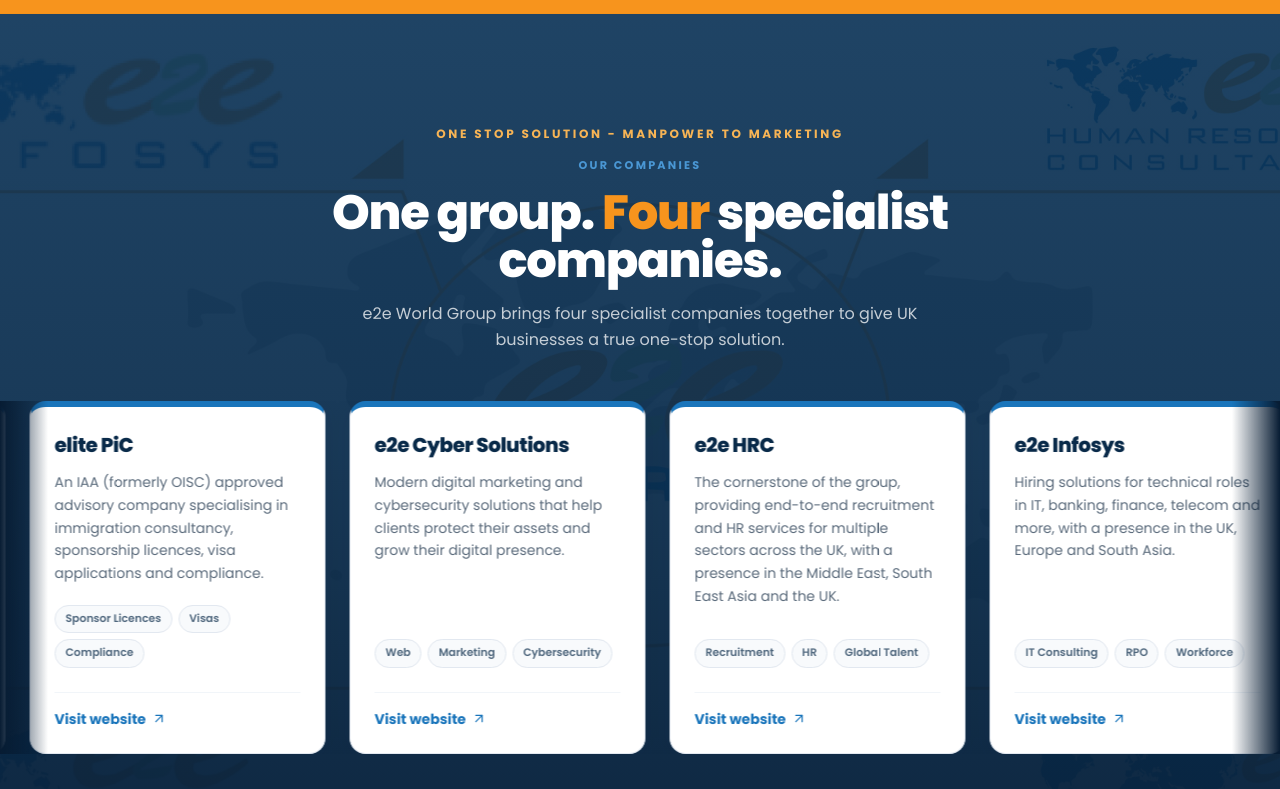
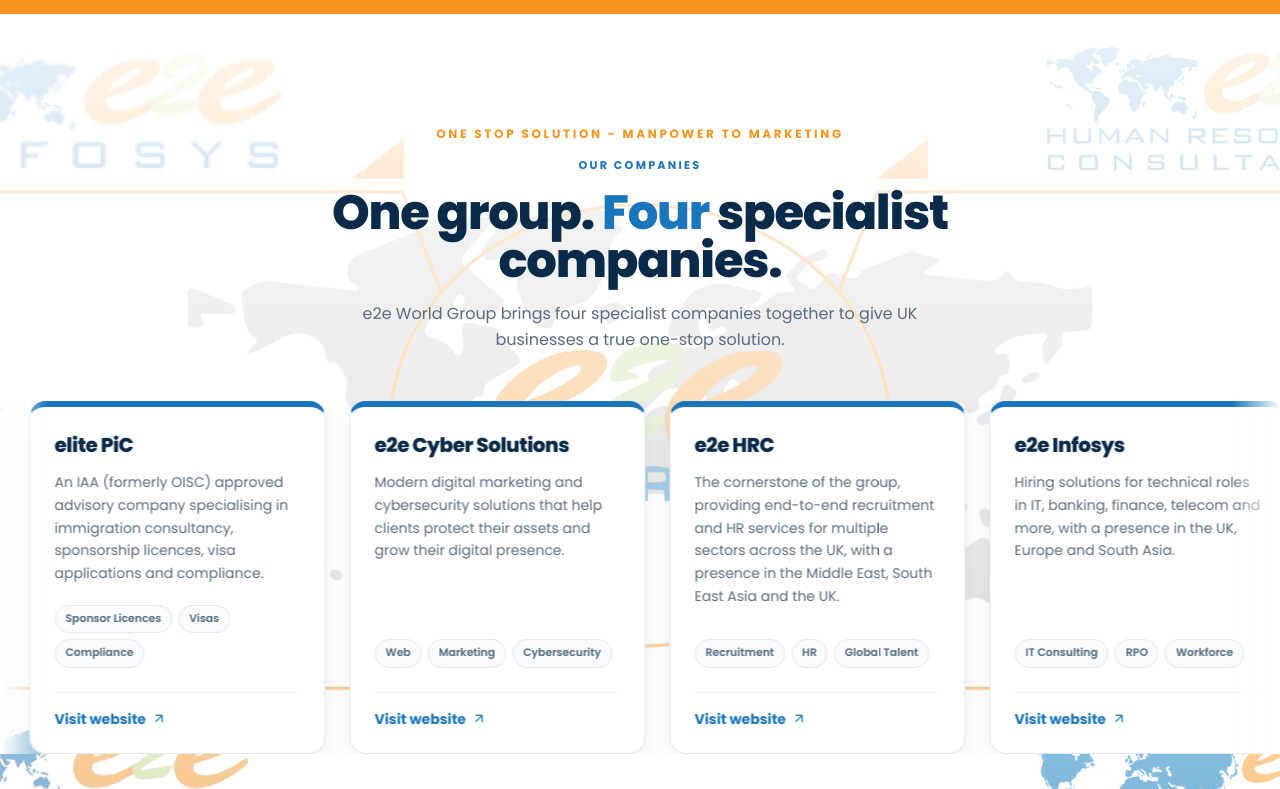
Before and after one commit to rahulchaudhari31/E2E-WORLD-, a React (Vite) app: page / in a window 1280 px wide. Shown: the part 911-1700 px from the top of the page. Built offline with nearby package versions, Linux system fonts and the light colour scheme.

Commit message:
Update company section and team structure

```diff
--- a/src/components/about/GroupStructure.jsx
+++ b/src/components/about/GroupStructure.jsx
@@ -21,13 +21,13 @@ const GroupNode = () => {
       <span className="absolute -top-3 left-1/2 z-10 -translate-x-1/2 rounded-full bg-teal px-3 py-1 text-[10px] font-bold uppercase tracking-[0.18em] text-navy">
         Group
       </span>
-      <div className="relative overflow-hidden rounded-2xl bg-navy p-6 text-center text-white shadow-xl ring-1 ring-navy-dark/15">
+      <div className="relative overflow-hidden rounded-2xl bg-navy p-6 text-center text-white shadow-xl ring-1 ring-white/15">
         <div
           className="absolute -right-10 -top-10 h-28 w-28 rounded-full bg-teal/20 blur-2xl"
           aria-hidden="true"
         />
         <div className="relative">
-          <span className="inline-flex h-12 w-12 items-center justify-center rounded-xl bg-white/10 text-teal-light ring-1 ring-navy-dark/15">
+          <span className="inline-flex h-12 w-12 items-center justify-center rounded-xl bg-white/10 text-teal-light ring-1 ring-white/15">
             <Building2 size={24} aria-hidden="true" />
           </span>
           <p className="mt-3 text-lg font-bold font-heading">{company.name}</p>
@@ -85,7 +85,7 @@ const VentureNode = ({ venture }) => {
 
 const GroupStructure = () => {
   return (
-    <section className="relative isolate overflow-hidden bg-navy-dark py-16 sm:py-20 lg:py-24">
+    <section className="relative isolate overflow-hidden bg-white py-16 sm:py-20 lg:py-24">
       <div aria-hidden="true" className="absolute inset-0">
         <img
           src={images.groupTeamBackground}
@@ -93,8 +93,8 @@ const GroupStructure = () => {
           loading="lazy"
           className="h-full w-full object-cover"
         />
-        <div className="absolute inset-0 bg-blue-dark/80" />
-        <div className="absolute inset-0 bg-gradient-to-b from-navy-dark/60 via-navy-dark/70 to-navy-dark/90" />
+        <div className="absolute inset-0 bg-white/40" />
+        <div className="absolute inset-0 bg-gradient-to-b from-white/85 via-white/45 to-white/10" />
       </div>
 
       <Container className="relative z-10">
@@ -102,7 +102,6 @@ const GroupStructure = () => {
           eyebrow="Our Group"
           title="One group. Four specialist companies."
           subtitle="A connected family of businesses working together to support every stage of your journey — from hiring to growth."
-          light
         />
 
         <Reveal preset="fadeUp">
@@ -112,11 +111,11 @@ const GroupStructure = () => {
             {/* Desktop branching connectors */}
             <div className="relative hidden lg:block">
               <div
-                className="absolute left-1/2 top-0 h-8 w-px -translate-x-1/2 bg-white/40"
+                className="absolute left-1/2 top-0 h-8 w-px -translate-x-1/2 bg-slate-300"
                 aria-hidden="true"
               />
               <div
-                className="absolute top-8 h-px bg-white/40"
+                className="absolute top-8 h-px bg-slate-300"
                 style={{
                   left: 'calc(12.5% - 7.5px)',
                   right: 'calc(12.5% - 7.5px)',
@@ -127,7 +126,7 @@ const GroupStructure = () => {
                 {ventures.map((venture) => (
                   <div key={venture.slug} className="relative pt-16">
                     <span
-                      className="absolute left-1/2 top-8 h-8 w-px -translate-x-1/2 bg-white/40"
+                      className="absolute left-1/2 top-8 h-8 w-px -translate-x-1/2 bg-slate-300"
                       aria-hidden="true"
                     />
                     <VentureNode venture={venture} />
@@ -140,23 +139,23 @@ const GroupStructure = () => {
             <div className="relative lg:hidden">
               <div className="relative h-6">
                 <span
-                  className="absolute left-1/2 top-0 h-6 w-px -translate-x-1/2 bg-white/40"
+                  className="absolute left-1/2 top-0 h-6 w-px -translate-x-1/2 bg-slate-300"
                   aria-hidden="true"
                 />
                 <span
-                  className="absolute left-5 right-1/2 top-6 h-px bg-white/40"
+                  className="absolute left-5 right-1/2 top-6 h-px bg-slate-300"
                   aria-hidden="true"
                 />
               </div>
               <div className="relative space-y-4 pt-6">
                 <span
-                  className="absolute bottom-8 left-5 top-0 w-px bg-white/20"
+                  className="absolute bottom-8 left-5 top-0 w-px bg-slate-200"
                   aria-hidden="true"
                 />
                 {ventures.map((venture) => (
                   <div key={venture.slug} className="relative pl-10">
                     <span
-                      className="absolute left-5 top-8 h-2.5 w-2.5 -translate-x-1/2 rounded-full bg-accent ring-4 ring-navy-dark"
+                      className="absolute left-5 top-8 h-2.5 w-2.5 -translate-x-1/2 rounded-full bg-accent ring-4 ring-white"
                       aria-hidden="true"
                     />
                     <VentureNode venture={venture} />
--- a/src/components/home/CompaniesSection.jsx
+++ b/src/components/home/CompaniesSection.jsx
@@ -106,7 +106,7 @@ const CompaniesSection = () => {
   return (
     <section
       id="companies"
-      className="relative isolate scroll-mt-[var(--nav-height)] overflow-hidden bg-navy-dark py-20 md:py-28"
+      className="relative isolate scroll-mt-[var(--nav-height)] overflow-hidden bg-white py-20 md:py-28"
     >
       <div aria-hidden="true" className="absolute inset-0">
         <img
@@ -115,24 +115,24 @@ const CompaniesSection = () => {
           loading="lazy"
           className="h-full w-full object-cover"
         />
-        <div className="absolute inset-0 bg-blue-dark/80" />
-        <div className="absolute inset-0 bg-gradient-to-b from-navy-dark/60 via-navy-dark/70 to-navy-dark/90" />
+        <div className="absolute inset-0 bg-white/40" />
+        <div className="absolute inset-0 bg-gradient-to-b from-white/85 via-white/45 to-white/10" />
       </div>
 
       <Container className="relative z-10">
         <Reveal className="mx-auto max-w-2xl text-center">
           {tagline && (
-            <p className="mb-2 text-xs font-bold uppercase tracking-[0.22em] text-orange-light">
+            <p className="mb-2 text-xs font-bold uppercase tracking-[0.22em] text-orange">
               {tagline}
             </p>
           )}
-          <span className="eyebrow !text-blue-light">{eyebrow}</span>
-          <h2 className="mt-3 font-heading text-3xl font-extrabold tracking-tight text-white sm:text-4xl lg:text-5xl">
+          <span className="eyebrow">{eyebrow}</span>
+          <h2 className="mt-3 font-heading text-3xl font-extrabold tracking-tight text-navy sm:text-4xl lg:text-5xl">
             {heading.before}
-            <span className="text-orange">{heading.accent}</span>
+            <span className="text-blue">{heading.accent}</span>
             {heading.after}
           </h2>
-          <p className="mx-auto mt-4 max-w-xl text-base leading-relaxed text-white/75">
+          <p className="mx-auto mt-4 max-w-xl text-base leading-relaxed text-muted">
             {subtext}
           </p>
         </Reveal>
@@ -171,11 +171,11 @@ const CompaniesSection = () => {
 
         <div
           aria-hidden="true"
-          className="pointer-events-none absolute inset-y-0 left-0 w-12 bg-gradient-to-r from-navy-dark to-transparent"
+          className="pointer-events-none absolute inset-y-0 left-0 w-12 bg-gradient-to-r from-white to-transparent"
         />
         <div
           aria-hidden="true"
-          className="pointer-events-none absolute inset-y-0 right-0 w-12 bg-gradient-to-l from-navy-dark to-transparent"
+          className="pointer-events-none absolute inset-y-0 right-0 w-12 bg-gradient-to-l from-white to-transparent"
         />
       </div>
     </section>
```
